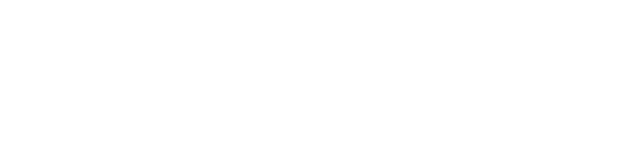
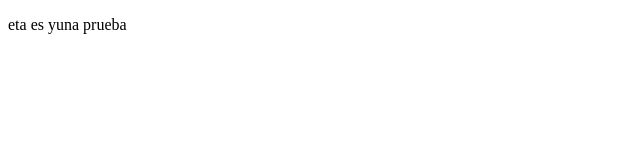
Before and after one commit to ExalMaelsu/sistema-de-registro, a plain HTML site: page index.html in a window 1280 px wide. Shown: the whole page, without its empty margins (0-640 px from the left). Drawn offline with Linux system fonts and the light colour scheme.

Commit message:
Actualizo por segunda vez el desarrollo debido a un error

```diff
--- a/index.html
+++ b/index.html
@@ -6,6 +6,6 @@
     <title>Sistema de Registro de Juegos</title>
 </head>
 <body>
-
+    <p>eta es yuna prueba </p>
 </body>
 </html>
```
